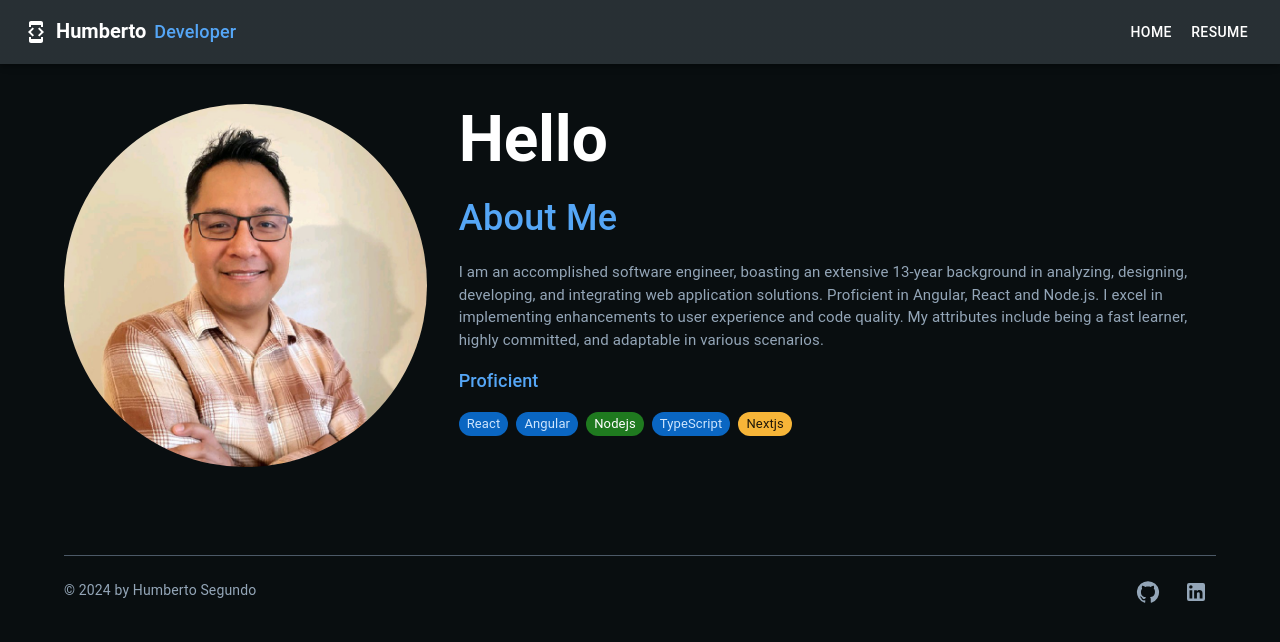
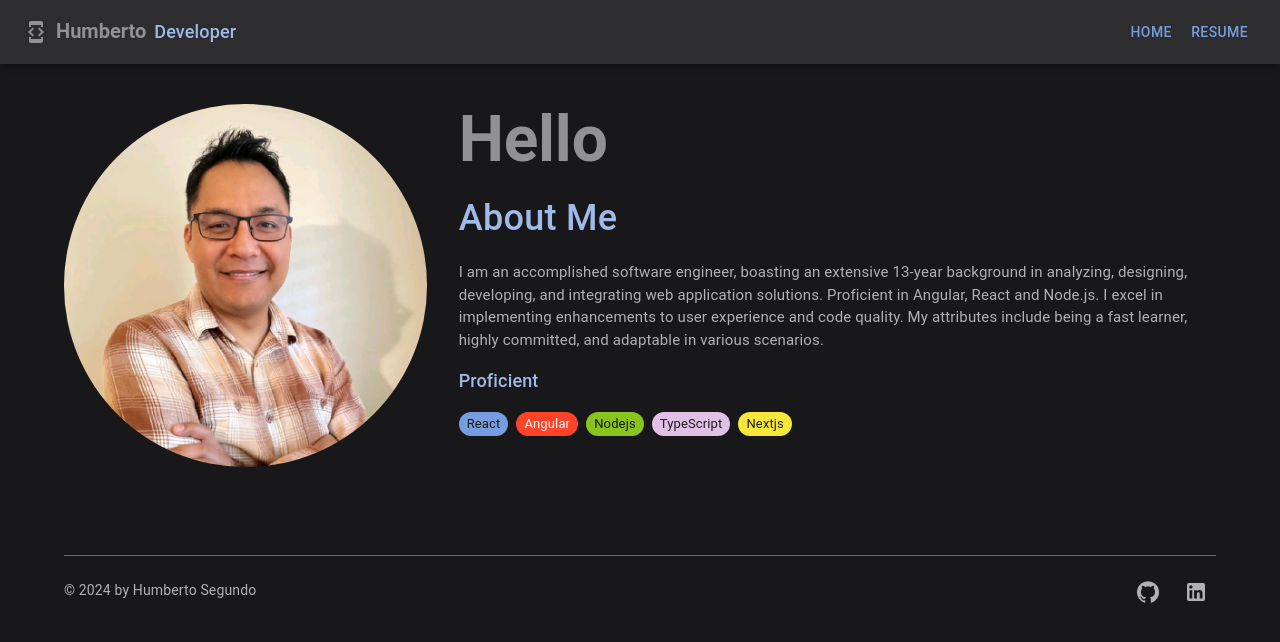
Before and after one commit to beto2do/beto2do.github.io, a Next.js app: page / in a window 1280 px wide. Shown: the top 642 px of the page. Built offline with nearby package versions, Linux system fonts and the light colour scheme.

Commit message:
improve dark mode style

```diff
--- a/src/app/getLPTheme.tsx
+++ b/src/app/getLPTheme.tsx
@@ -20,55 +20,94 @@ declare module '@mui/material/styles/createPalette' {
 }
 
 export const brand = {
-  50: '#F0F7FF',
-  100: '#CEE5FD',
-  200: '#9CCCFC',
-  300: '#55A6F6',
-  400: '#0A66C2',
-  500: '#0959AA',
-  600: '#064079',
-  700: '#033363',
-  800: '#02294F',
-  900: '#021F3B',
+  50: '#e9eef9',
+  100: '#c6d4f1',
+  200: '#9fb9e8',
+  300: '#769ddf',
+  400: '#5185d8',
+  500: '#1c6fd2',
+  600: '#0f66c8',
+  700: '#005bbb',
+  800: '#0051af',
+  900: '#003f9a',
 };
 
 export const secondary = {
-  50: '#F9F0FF',
-  100: '#E9CEFD',
-  200: '#D49CFC',
-  300: '#B355F6',
-  400: '#750AC2',
-  500: '#6709AA',
-  600: '#490679',
-  700: '#3B0363',
-  800: '#2F024F',
-  900: '#23023B',
+  50: '#efeff0',
+  100: '#d5d8de',
+  200: '#babfc8',
+  300: '#9ea5b3',
+  400: '#8991a2',
+  500: '#747e92',
+  600: '#666f81',
+  700: '#545b6a',
+  800: '#444954',
+  900: '#31343c',
+};
+
+export const info = {
+  50: '#f3e6f4',
+  100: '#e1c0e5',
+  200: '#d096d6',
+  300: '#bd6cc6',
+  400: '#af4bba',
+  500: '#a12daf',
+  600: '#9329a9',
+  700: '#8024a1',
+  800: '#701f99',
+  900: '#51188b',
 };
 
 export const gray = {
-  50: '#FBFCFE',
-  100: '#EAF0F5',
-  200: '#D6E2EB',
-  300: '#BFCCD9',
-  400: '#94A6B8',
-  500: '#5B6B7C',
-  600: '#4C5967',
-  700: '#364049',
-  800: '#131B20',
-  900: '#090E10',
+  50: '#f9f8fb',
+  100: '#f1f0f3',
+  200: '#e7e5e9',
+  300: '#d6d5d8',
+  400: '#b1b0b3',
+  500: '#919093',
+  600: '#69686b',
+  700: '#565558',
+  800: '#373739',
+  900: '#181719',
 };
 
 export const green = {
-  50: '#F6FEF6',
-  100: '#E3FBE3',
-  200: '#C7F7C7',
-  300: '#A1E8A1',
-  400: '#51BC51',
-  500: '#1F7A1F',
-  600: '#136C13',
-  700: '#0A470A',
-  800: '#042F04',
-  900: '#021D02',
+  50: '#f2f8e6',
+  100: '#ddedc0',
+  200: '#c6e197',
+  300: '#afd56c',
+  400: '#9ccd48',
+  500: '#89c41c',
+  600: '#79b412',
+  700: '#63a002',
+  800: '#4e8c00',
+  900: '#226b00',
+};
+
+export const red = {
+  50: '#ffecee',
+  100: '#ffcfd2',
+  200: '#fa9c98',
+  300: '#f47570',
+  400: '#ff5549',
+  500: '#ff4429',
+  600: '#f63b2b',
+  700: '#e42f25',
+  800: '#d7271d',
+  900: '#c71a0f',
+};
+
+export const yellow = {
+  50: '#fffee8',
+  100: '#fefac6',
+  200: '#fdf69f',
+  300: '#fcf278',
+  400: '#f9ed59',
+  500: '#f6e83b',
+  600: '#ffdf3f',
+  700: '#fdc736',
+  800: '#fbaf2d',
+  900: '#f7871d',
 };
 
 function getLPTheme(): ThemeOptions {
@@ -76,8 +115,8 @@ function getLPTheme(): ThemeOptions {
     palette: {
         mode: 'dark',
         primary: {
-        light: brand[300],
-        main: brand[400],
+        light: brand[200],
+        main: brand[300],
         dark: brand[800],
         contrastText: brand[100],
         },
@@ -86,14 +125,20 @@ function getLPTheme(): ThemeOptions {
             main: secondary[500],
             dark: secondary[900],
         },
+        info: {
+            light: info[50],
+            main: info[100],
+            dark: info[100],
+        },
         warning: {
-            main: '#F7B538',
-            dark: '#F79F00',
+            light: yellow[400],
+            main: yellow[500],
+            dark: yellow[700],
         },
         error: {
-            light: '#D32F2F',
-            main: '#D32F2F',
-            dark: '#B22A2A'
+            light: red[400],
+            main: red[500],
+            dark: red[700],
         },
         success: {
             light: green[400],
@@ -115,10 +160,10 @@ function getLPTheme(): ThemeOptions {
         divider: gray[600],
         background: {
             default: gray[900],
-            paper: gray[800],
+            paper: gray[900],
         },
         text: {
-            primary: '#fff',
+            primary: gray[500],
             secondary: gray[400],
         },
         action: {
@@ -204,6 +249,15 @@ function getLPTheme(): ThemeOptions {
           root: { mb: 20, border: 'none' },
         },
       },
+      MuiChip: {
+        styleOverrides: {
+          root: ({ theme, ownerState }) => ({
+            ...(ownerState.color === 'primary' && {
+              color: gray[900],
+            })
+          }),
+        },
+      },
     },
     }
 }
--- a/src/components/Hero.tsx
+++ b/src/components/Hero.tsx
@@ -14,9 +14,9 @@ interface ChipData {
 }
   const chipData: ChipData[] = [
     { key: 0, label: 'React', color: 'primary' },
-    { key: 1, label: 'Angular', color: 'primary' },
+    { key: 1, label: 'Angular', color: 'error' },
     { key: 2, label: 'Nodejs', color: 'success' },
-    { key: 3, label: 'TypeScript', color: 'primary' },
+    { key: 3, label: 'TypeScript', color: 'info' },
     { key: 4, label: 'Nextjs', color: 'warning' },
   ];
 
--- a/src/components/NavBar.tsx
+++ b/src/components/NavBar.tsx
@@ -15,6 +15,7 @@ import Typography from '@mui/material/Typography';
 import Button from '@mui/material/Button';
 import Link from 'next/link'
 import CodeIcon from '@mui/icons-material/DeveloperMode';
+import { useRouter } from 'next/navigation';
 
 
 const devName = 'Humberto';
@@ -49,11 +50,15 @@ const navItems = [
 export default function NavBar(props: Props) {
   const { window } = props;
   const [mobileOpen, setMobileOpen] = React.useState(false);
+  const router = useRouter();
 
   const handleDrawerToggle = () => {
     setMobileOpen((prevState) => !prevState);
   };
 
+  const handleRedirect = (path: string) => {
+    router.push(path);
+  };
   const drawer = (
       <Box onClick={handleDrawerToggle} sx={{ textAlign: 'center' }}>
       <Typography variant="h5" sx={{ my: 2 }}>
@@ -70,11 +75,9 @@ export default function NavBar(props: Props) {
       <List>
         {navItems.map((item) => (
             <ListItem key={item.label} disablePadding>
-                <Link href={item.path}>
-                    <ListItemButton sx={{ textAlign: 'center' }}>
-                    <ListItemText primary={item.label} />
-                    </ListItemButton>
-                </Link>
+                <ListItemButton onClick={() => handleRedirect(item.path)}>
+                    <ListItemText primary={item.label} color='primary' />
+                </ListItemButton>
           </ListItem>
         ))}
       </List>
@@ -114,7 +117,7 @@ export default function NavBar(props: Props) {
             <Box sx={{ display: { xs: 'none', sm: 'block' } }}>
                     {navItems.map((item) => (
                     <Link key={item.label} href={item.path}>
-                        <Button  sx={{ color: '#fff' }}>
+                        <Button>
                             {item.label}
                         </Button>
                     </Link>
```
Also changed, not shown: 1 other file (tests, documents, lock files or other folders).
